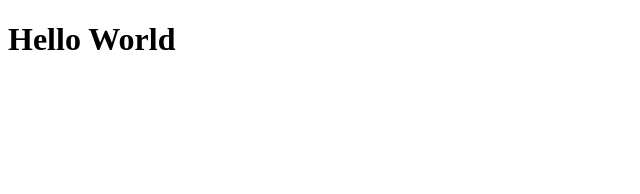
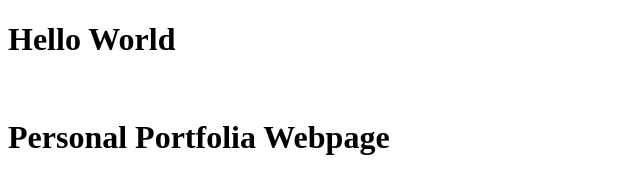
Before and after one commit to basitol/microverse-portfolio-proj, a plain HTML site: page index.html in a window 1280 px wide. Shown: the whole page, without its empty margins (0-640 px from the left). Drawn offline with Linux system fonts and the light colour scheme.

Commit message:
one change made to index.html

```diff
--- a/index.html
+++ b/index.html
@@ -1,12 +1,16 @@
 <!DOCTYPE html>
 <html lang="en">
+
 <head>
     <meta charset="UTF-8">
     <meta http-equiv="X-UA-Compatible" content="IE=edge">
     <meta name="viewport" content="width=device-width, initial-scale=1.0">
     <title>Document</title>
 </head>
+
 <body>
-    <h1>Hello World</h1>
+    <h1>Hello World</h1><br>
+    <h1>Personal Portfolia Webpage</h1>
 </body>
+
 </html>
```
